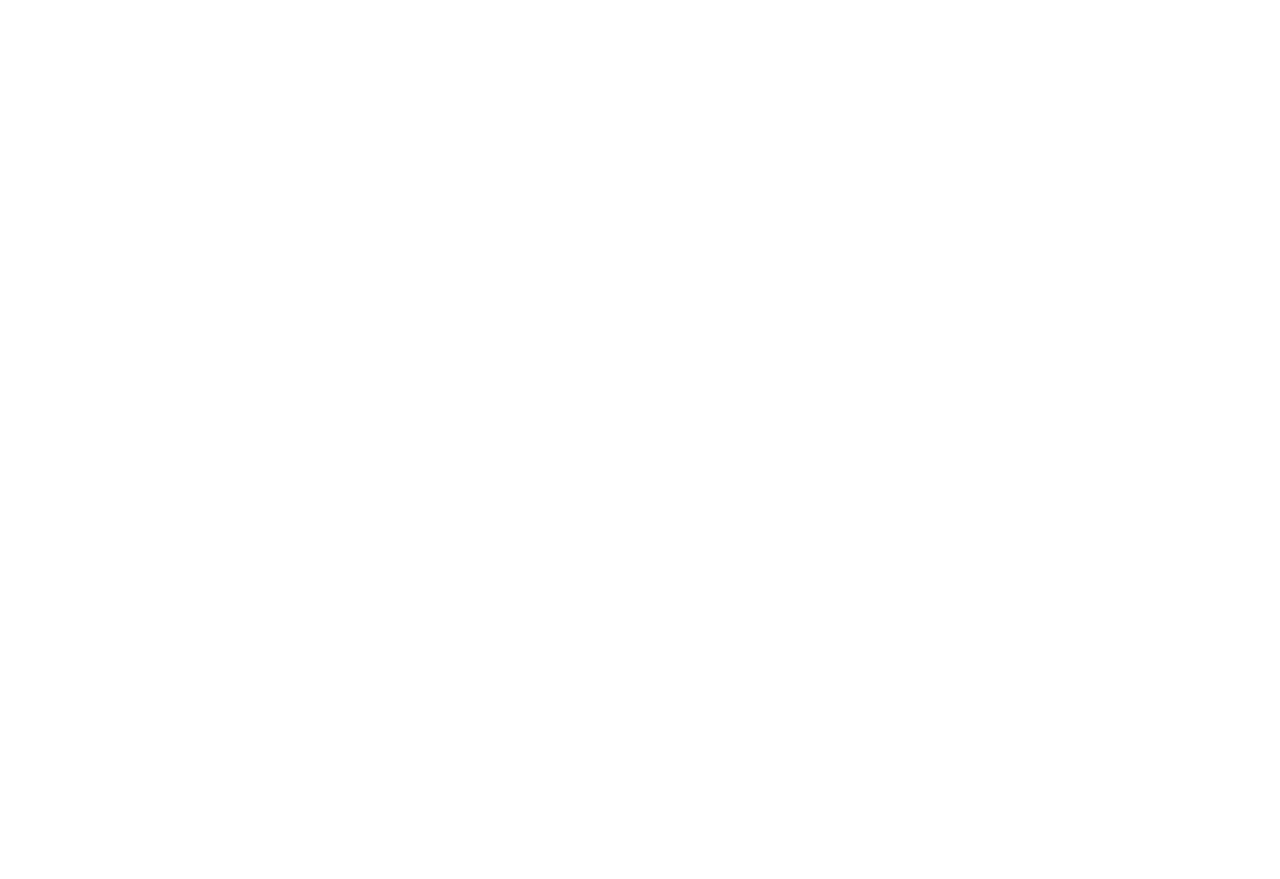
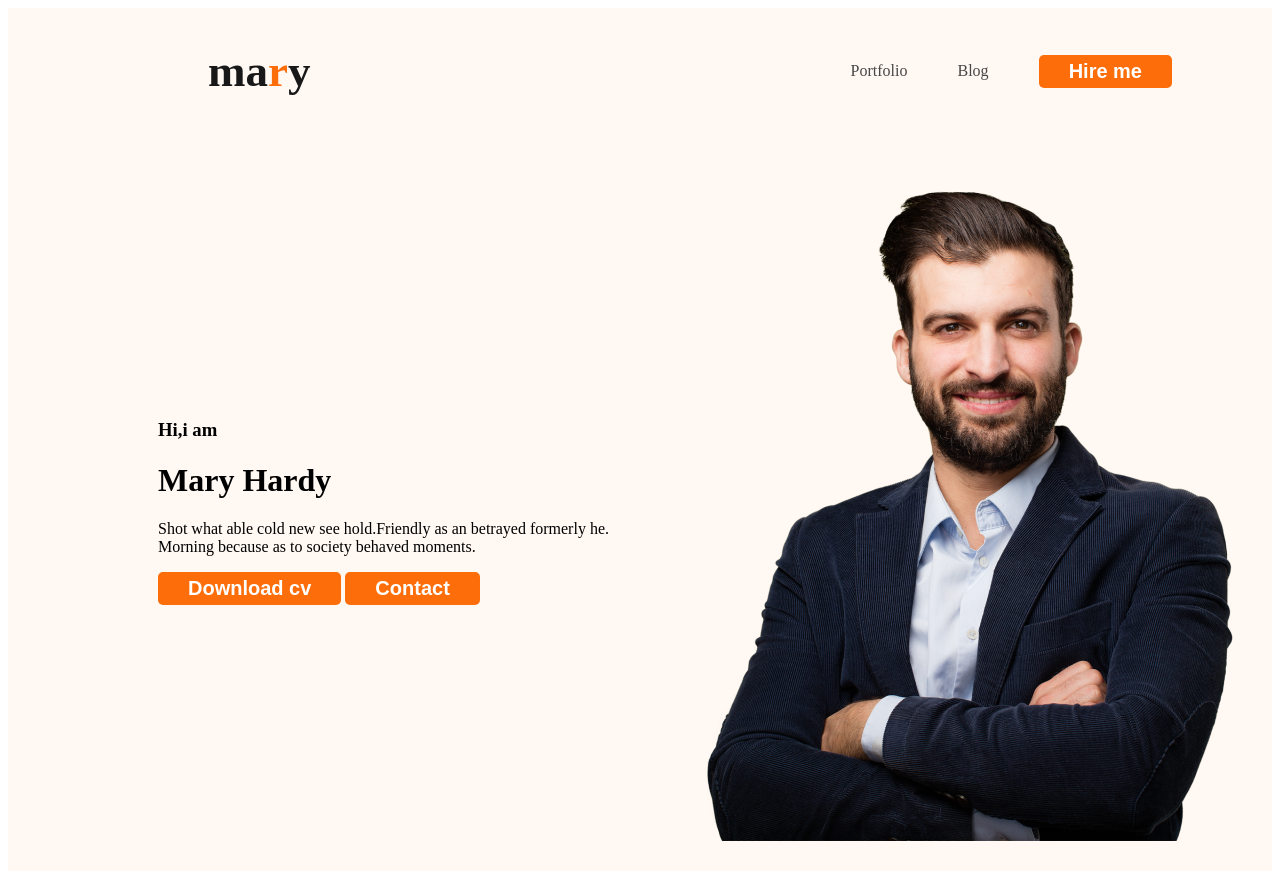
Before and after one commit to juber131/web-developer-portfolio, a plain HTML site: page index.html in a window 1280 px wide. Before the commit the page ends 800 px from the top, so only its background shows below. Drawn offline with Linux system fonts and the light colour scheme.

Commit message:
add header section

```diff
--- a/index.html
+++ b/index.html
@@ -5,11 +5,32 @@
     <meta charset="UTF-8">
     <meta name="viewport" content="width=device-width, initial-scale=1.0">
     <title>Document</title>
+    <link rel="stylesheet" href="style.css">
 </head>
 
 <body>
-    <header>
-
+    <header class="header">
+        <nav>
+            <h1 class="nav-tittle">ma<span class="text-primary">r</span>y</h1>
+            <ul>
+                <li><a href="">Portfolio</a></li>
+                <li><a href="">Blog</a></li>
+                <li><button class="btn-primary">Hire me</button></li>
+            </ul>
+        </nav>
+        <div class="banner">
+            <div class="banner-content">
+                <h3 class="baner-greeting">Hi,i am</h3>
+                <h1 class="banner-tittle">Mary Hardy</h1>
+                <p>
+                    Shot what able cold new see hold.Friendly as an betrayed formerly he. Morning because as to society
+                    behaved moments.
+                </p>
+                <button class="btn-primary">Download cv</button>
+                <button class="btn-primary">Contact</button>
+            </div>
+            <img src="images/hardy.png" alt="a young man">
+        </div>
     </header>
     <main>
 
--- /dev/null
+++ b/style.css
@@ -0,0 +1,61 @@
+nav {
+    display: flex;
+    justify-content: space-between;
+    margin: 0px 200px;
+}
+
+nav,
+li {
+    list-style: none;
+    margin-right: 50px;
+
+}
+
+nav>ul {
+    display: flex;
+    align-items: center;
+}
+
+nav a {
+    text-decoration: none;
+    color: #474747;
+}
+
+.btn-primary {
+    border: 0px;
+    color: var(--White-Color, #FFF);
+    font-size: 20px;
+    font-style: normal;
+    font-weight: 700;
+    padding: 5px 30px;
+    border-radius: 5px;
+    background: #FD6E0A;
+
+}
+
+.header {
+    background-color: #fff8f3;
+
+}
+
+.nav-tittle {
+    color: #181818;
+    font-size: 45px;
+    font-width: 800px;
+}
+
+.text-primary {
+    color: #FD6E0A;
+}
+
+.banner {
+    display: flex;
+    align-items: center;
+    padding: 30px 30px 30px 150px;
+}
+
+.portfolio-pic {
+    width: 500px;
+
+
+}
```
